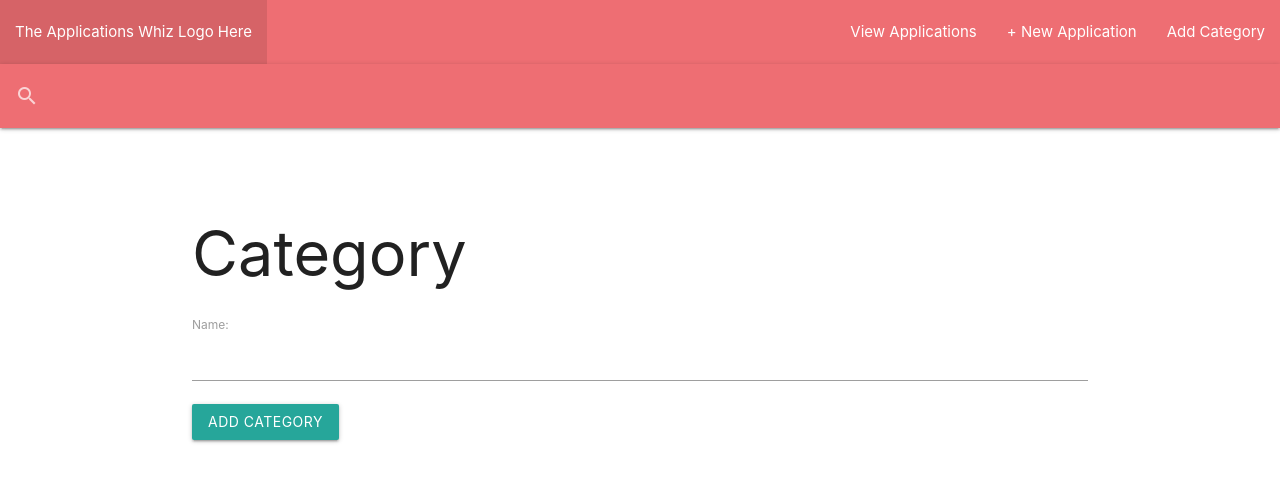
After one commit to alba-molina-nyc/mycareerwhiz, a Django app: page /add_category/ in a window 1280 px wide. The commit adds this page. Shown: the top 482 px of the page. Run offline with Django 3.2, Linux system fonts and the light colour scheme.

Commit message:
adds category form works

```diff
--- a/theapplicationswhiz/forms.py
+++ b/theapplicationswhiz/forms.py
@@ -5,12 +5,12 @@ from .models import Application, Note, Category
 #hardcodes the choices but not good bc cant make changes easily
 # category_choices = [('Not Hired','Not Hired'), ('Hired', 'Hired'), ('Rejected Offer', 'Rejected Offer'), ('Accepted Offer', 'Accepted Offer'), ('Negotiation Stage', 'Negotiation Stage'), ('Received Offer', 'Received Offer'), ('Scheduled Final Interview','Scheduled Final Interview'), ('Scheduled Technical Interview', 'Scheduled Technical Interview'), ('Scheduled Team Interview', 'Scheduled Team Interview'), ('Scheduled Interview with Hiring Manager', 'Scheduled Interview with Hiring Manager'), ('Send Thank You Email', 'Send Thank You Email'), ('Scheduled Interview with Recruiter', 'Scheduled Interview with Recruiter'), ('Submitted Application', 'Submitted Application'), ('Working on Application', 'Working on Application')]
 
-category_choices = Category.objects.all().values_list('name', 'name')
+choices = Category.objects.all().values_list('name', 'name')
 
-category_choice_list = []
+choice_list = []
 
-for item in category_choices:
-    category_choice_list.append(item)
+for item in choices:
+    choice_list.append(item)
 
 
 class ApplicationForm(forms.ModelForm):
@@ -28,7 +28,7 @@ class ApplicationForm(forms.ModelForm):
         'company_size': forms.TextInput(attrs={'class': 'form-control'}),
         'company_website': forms.URLInput(attrs={'class': 'form-control'}),
         'remote': forms.TextInput(attrs={'class': 'form-control'}),
-        'category': forms.Select(choices=category_choices, attrs={'class': 'form-control'}),
+        'category': forms.Select(choices=choice_list, attrs={'class': 'form-control'}),
     }
 
 class NoteForm(forms.ModelForm):
--- a/theapplicationswhiz/models.py
+++ b/theapplicationswhiz/models.py
@@ -11,6 +11,9 @@ class Category(models.Model):
 
     def __str__(self):
         return self.name
+
+    def get_absolute_url(self):
+        return reverse('application-detail', kwargs={'pk': self.id})
 
 class Application(models.Model):
     title = models.CharField(max_length=255)
@@ -26,7 +29,7 @@ class Application(models.Model):
     submission_status = models.CharField(max_length=255)
     remote = models.CharField(max_length=255)
     next_steps = models.DateField(auto_now_add=True)
-    category = models.CharField(max_length=255, default='')
+    category = models.CharField(max_length=255, default='uncategorized')
 
 
     def __str__(self):
--- /dev/null
+++ b/theapplicationswhiz/templates/add_category.html
@@ -0,0 +1,16 @@
+{% extends 'base.html' %}
+{% load static %}
+
+
+{% block title %} Add Category {% endblock %}
+{% block main %}
+<br/><br/><br/>
+<h1>Category</h1>
+<div class="form-group">
+    <form method="POST">
+        {% csrf_token %}
+        {{ form.as_p }}
+        <button class="waves-effect waves-light btn"> Add Category </button>
+</div>
+
+{% endblock %}
--- a/theapplicationswhiz/templates/applications.html
+++ b/theapplicationswhiz/templates/applications.html
@@ -11,7 +11,7 @@
 {% for application in object_list %}
 <ul>
     <li>
-        <a href="{% url 'application-detail' application.pk %}"> {{ application.title }}</a> Update Note <a href="{% url 'application_update' application.pk %}">  (here) </a></br>
+        <a href="{% url 'application-detail' application.pk %}"> {{ application.title }}</a> Update Application <a href="{% url 'application_update' application.pk %}">  (here) </a></br>
         {{ application.owner.first_name }} {{ application.owner.last_name }} - {{ application.owner.email }} -  </br>
 
     </li>
--- a/theapplicationswhiz/templates/base.html
+++ b/theapplicationswhiz/templates/base.html
@@ -37,7 +37,7 @@
                 <ul class="right">
                     <li><a href="{% url 'applications' %}">View Applications</a></li>
                     <li><a href="{% url 'add_application' %}">+ New Application</a></li>
-                    <li><a href="">Login</a></li>
+                    <li><a href="{% url 'add_category' %}">Add Category</a></li>
 
 
                 </ul>
--- a/theapplicationswhiz/urls.py
+++ b/theapplicationswhiz/urls.py
@@ -1,6 +1,6 @@
 from django.urls import path
 from . import views
-from .views import HomeView, ApplicationsView, ApplicationDetailView, AddApplicationView, AddNoteView, UpdateApplicationView
+from .views import HomeView, ApplicationsView, ApplicationDetailView, AddApplicationView, AddNoteView, UpdateApplicationView, AddCategoryView
 
 # AddInterviewView/UpdateNoteView
 
@@ -13,6 +13,8 @@ urlpatterns = [
       path('add_application/', AddApplicationView.as_view(), name='add_application'),
       path('application/<int:pk>/update/', UpdateApplicationView.as_view(), name='application_update'),
       path('application/<int:pk>/add_note/', AddNoteView.as_view(), name='add_note'),
+      path('add_category/', AddCategoryView.as_view(), name='add_category'),
+
 
 
      ]
--- a/theapplicationswhiz/views.py
+++ b/theapplicationswhiz/views.py
@@ -4,7 +4,7 @@ from django.urls.base import reverse_lazy
 from django.views.generic import ListView
 from django.views.generic.detail import DetailView
 from django.views.generic.edit import CreateView, UpdateView
-from .models import Application, Note
+from .models import Application, Category, Note, Category
 #  Interview
 from django.contrib.auth.models import User
 from .forms import NoteForm
@@ -50,3 +50,8 @@ class AddNoteView(CreateView):
     def form_valid(self, form):
         form.instance.application_id = self.kwargs['pk']
         return super().form_valid(form)
+
+class AddCategoryView(CreateView):
+    model = Category
+    template_name = 'add_category.html'
+    fields = '__all__'
```
